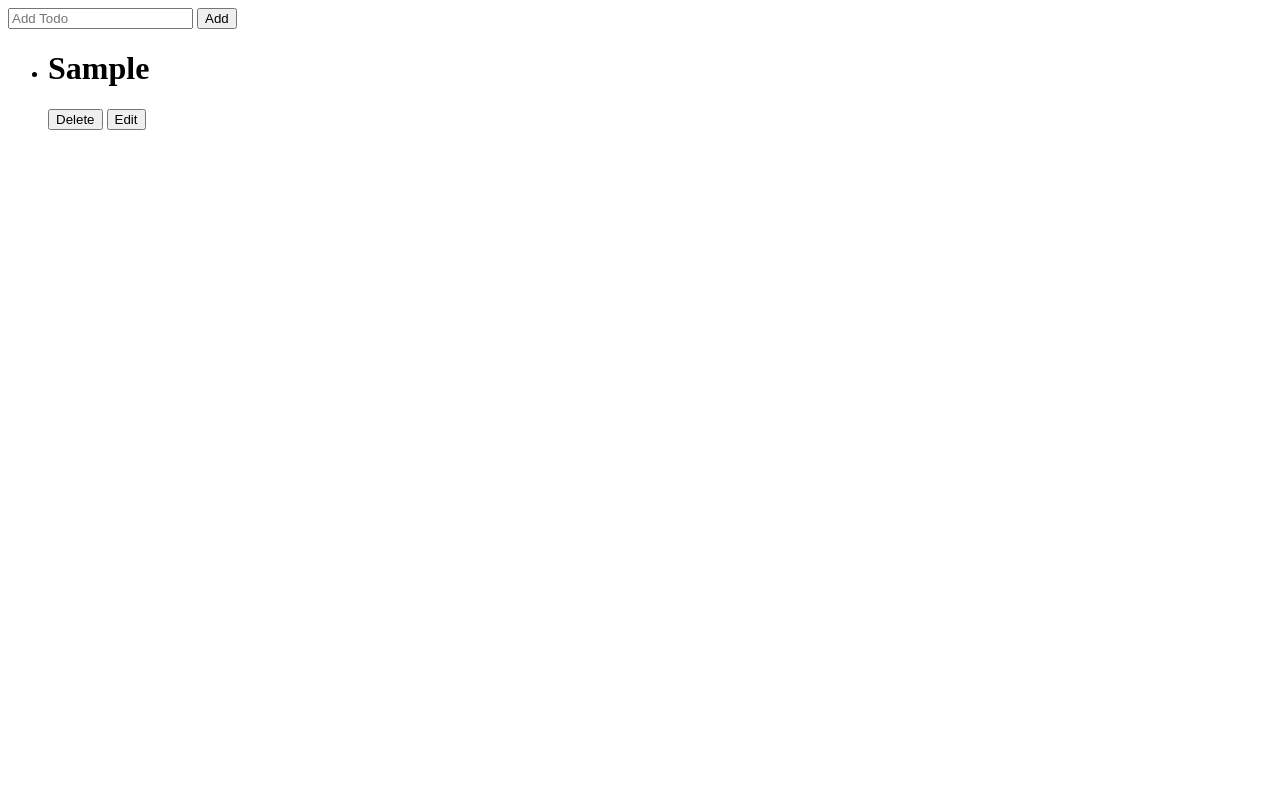
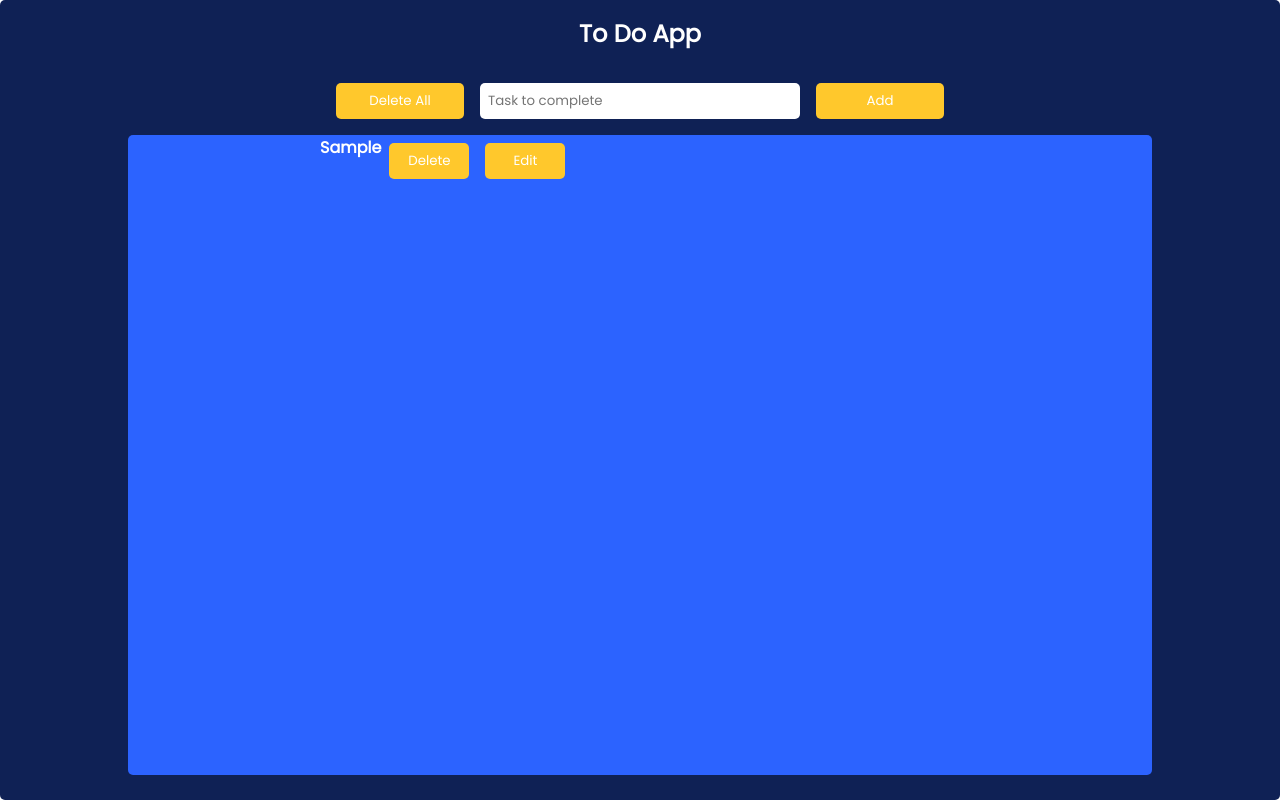
Before and after one commit to martin-holland/todoapp-typescript, a website with bundled scripts: page index.html in a window 1280 px wide. Both pictures are taken after typing "Sample" into the empty fields and a click on the button "Add". Built offline with nearby package versions, Linux system fonts and the light colour scheme.

Commit message:
working prototype

```diff
--- a/css/styles.css
+++ b/css/styles.css
@@ -1,60 +1,100 @@
+@import url("https://fonts.googleapis.com/css2?family=Poppins&display=swap");
+
 * {
   box-sizing: border-box;
   margin: 0;
   padding: 0;
+  font-family: "Poppins", sans-serif;
+  border-radius: 5px;
 }
 
-#theBody {
-  background-color: rgb(152, 158, 163);
+:root {
+  --blue: #2c63ff;
+  --yellow: #ffc82c;
+  --dark: #0f2155;
+  --white: #ffffff;
+}
+
+.container {
+  display: flex;
+  flex-direction: column;
+  align-items: center;
+  width: 100vw;
+  height: 100vh;
+  background-color: var(--dark);
+}
+
+h2 {
+  padding: 1rem;
+  text-align: center;
+  color: var(--white);
 }
 
 form {
-  width: 60%;
-  margin: auto;
-  background-color: rgb(192, 207, 197);
-  padding: 6px;
-  border-radius: 8px;
+  width: 50vw;
+  padding: 0.5rem;
+  display: flex;
+  flex-direction: row;
 }
 
-.status {
-  margin: auto;
-  display: grid;
+button {
+  background-color: var(--yellow);
+  padding: 0.5rem;
+  width: 10rem;
+  color: white;
+}
+
+.deleteAll:hover {
+  color: black;
+  background-color: red;
+}
+
+input {
+  padding: 0.5rem;
+  min-width: 25vw;
+  max-width: 30vw;
+}
+
+button,
+input {
+  margin: 0.5rem;
+  border: none;
+}
+
+.template-area {
+  background-color: var(--blue);
+  display: flex;
+  flex-direction: column;
+  align-items: center;
+  min-width: 80vw;
+  max-width: 80vw;
+  flex-basis: 80%;
+  min-height: 30vh;
+  max-height: auto;
+  overflow-y: scroll;
+}
+
+.template-area button,
+input {
+  width: 5rem;
+}
+
+h1 {
+  font-size: 1rem;
+  color: white;
+}
+
+ul {
+  list-style: none;
+}
+
+#listarea {
+  display: flex;
+  flex-direction: column;
   align-items: center;
 }
 
-.status h2 {
-  text-align: center;
-  background-color: #212529;
-  margin: 10px 0;
-  padding: 8px;
-  color: rgb(211, 206, 206);
+li {
+  width: 40rem;
+  display: flex;
 }
-
-.empty {
-  width: 60%;
-  height: 100vh;
-  margin: 20px auto;
-}
-
-.actions {
-  width: 70%;
-  display: flex;
-  justify-content: space-around;
-  margin: auto;
-}
-
-.todo {
-  margin: 5px;
-  background-color: rgb(192, 207, 197);
-  padding: 8px;
-  border-radius: 8px;
-  cursor: pointer;
-}
-
-#description {
-  resize: none;
-}
-
-.btn-dark {
-  margin: 8px;
-}
--- a/index.html
+++ b/index.html
@@ -1,8 +1,11 @@
 <html>
-  <head></head>
+  <head>
+    <link rel="stylesheet" href="./css/styles.css" type="text/css" />
+  </head>
   <body>
+    <div class="container">
       <form>
-      <input type="text" placeholder="Add Todo" />
+        <input type="text" placeholder="Task to complete" />
         <button type="submit" class="addTodo">Add</button>
       </form>
       <template>
@@ -12,7 +15,10 @@
           <button class="edit">Edit</button>
         </li>
       </template>
-    <ul></ul>
+      <div class="template-area">
+        <ul id="listarea"></ul>
+      </div>
+    </div>
     <script src="dist/app.js"></script>
   </body>
 </html>
--- a/src/app.ts
+++ b/src/app.ts
@@ -179,12 +179,44 @@ class TodoList {
 class TodoInput {
   todoInput: HTMLInputElement;
   submitButton: HTMLButtonElement;
+  container: HTMLElement;
+  heading: HTMLElement;
+  form: HTMLFormElement;
+  deleteAll: HTMLButtonElement;
+  listArea: HTMLUListElement;
   constructor() {
+    // initialisation for document for display and styling
+
+    this.container = document.querySelector('.container')! as HTMLElement;
+    this.heading = document.createElement('h2')! as HTMLElement;
+    this.heading.textContent = "To Do App"
+    this.container.prepend(this.heading)
+    this.form = document.querySelector('form')! as HTMLFormElement
+    this.deleteAll = document.createElement('button')! as HTMLButtonElement;
+    this.deleteAll.type = "button";
+    this.deleteAll.textContent = "Delete All"
+    this.deleteAll.className = "deleteAll"
+    this.listArea = document.getElementById('listarea')! as HTMLUListElement
+    this.form.prepend(this.deleteAll)
+
+    this.deleteAll.addEventListener('click', this.deleteAllHandler.bind(this))
+
+
+    // intialisation for user interaction
     this.todoInput = document.querySelector('input')! as HTMLInputElement;
     this.submitButton = document.querySelector(
       '.addTodo'
     )! as HTMLButtonElement;
     this.submit();
+  }
+
+
+  private deleteAllHandler(e: Event) {
+    e.preventDefault()
+    let deleteAllConfirm = window.confirm('Are you sure you want to delete all To do Entries?')
+    if (deleteAllConfirm == true) {
+    this.listArea.innerHTML = "";
+    }
   }
 
   private validation(value: string): string | undefined {
@@ -193,7 +225,7 @@ class TodoInput {
       min: 3,
     });
     if (!checkInput) {
-      alert('Invalid input');
+      alert('To do task needs to be longer than 3 characters');
       return;
     }
     return value;
```
Also changed, not shown: dist/app.js. Lines whose indentation alone changed are shown as unchanged.
